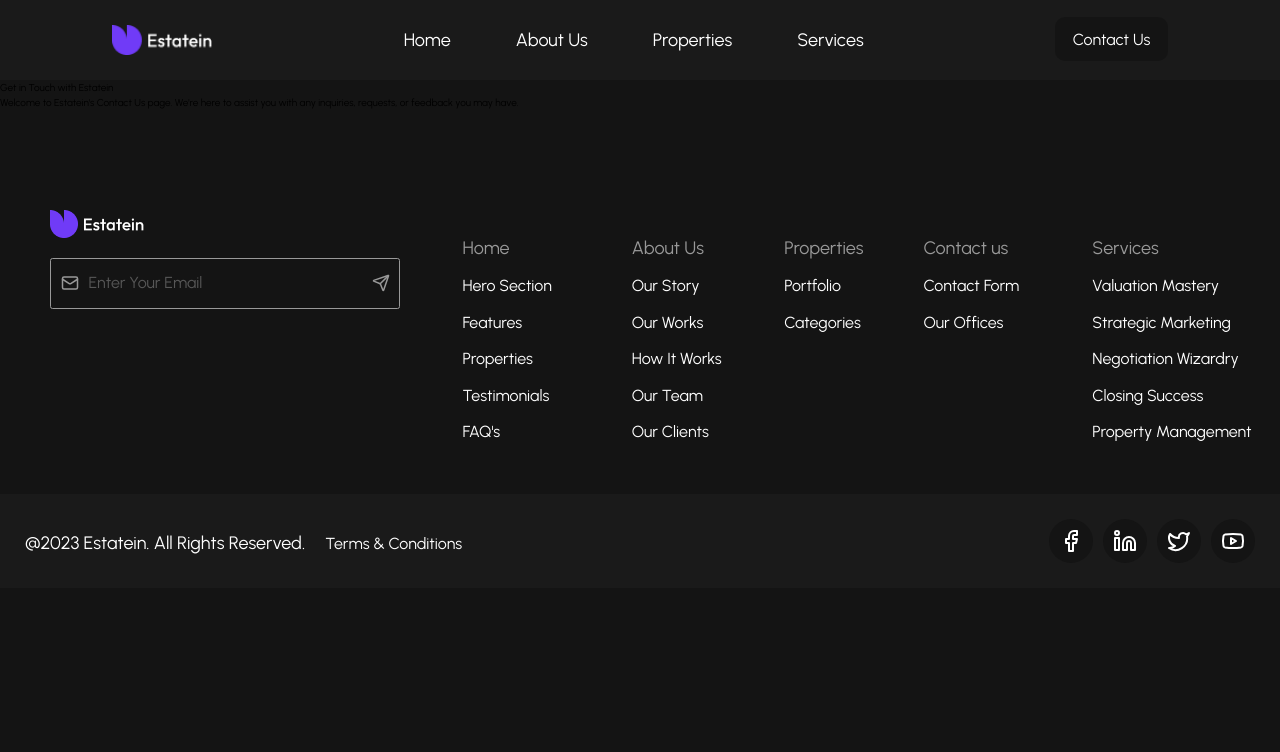
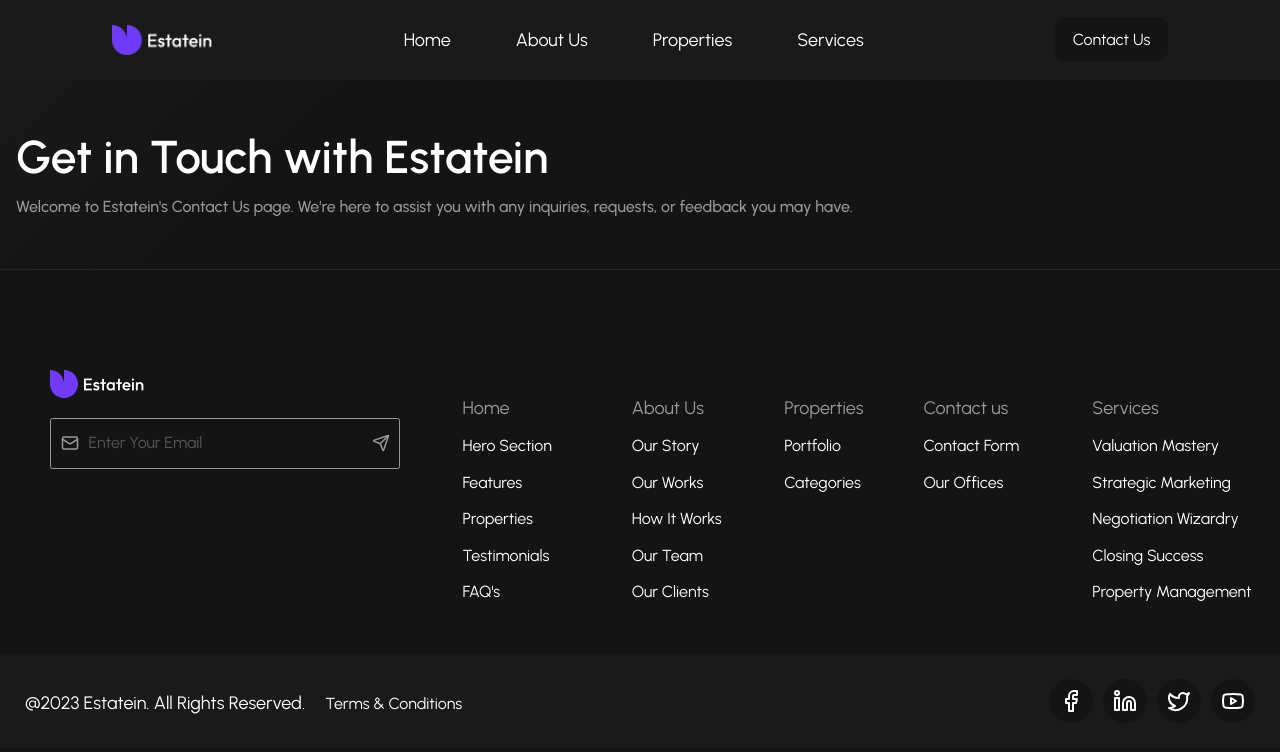
Before and after one commit to beqa200/real-estate-collab, a React (Vite) app: page /contact in a window 1280 px wide. Shown: the top 752 px of the page. Built offline with nearby package versions, Linux system fonts and the light colour scheme.

Commit message:
add the styles for GetInTouch.tsx file

```diff
--- a/src/components/contact/GetInTouch.tsx
+++ b/src/components/contact/GetInTouch.tsx
@@ -2,9 +2,9 @@ import React from "react";
 
 const GetInTouch: React.FC = () => {
   return (
-    <div>
-      <h1>Get in Touch with Estatein</h1>
-      <p>
+    <div className="py-[5rem] px-[1.6rem] bg-get-in-tourch-gradient border-b-1 border-[#262626]">
+      <h1 className="title">Get in Touch with Estatein</h1>
+      <p className="about mt-[1rem]">
         Welcome to Estatein's Contact Us page. We're here to assist you with any
         inquiries, requests, or feedback you may have.
       </p>
--- a/src/index.css
+++ b/src/index.css
@@ -27,6 +27,10 @@ body {
     .bg-custom-gradient {
       background-image: linear-gradient(143deg, #262626 -73%, rgba(38, 38, 38, 0) 19%);
 
+    }
+
+    .bg-get-in-tourch-gradient {
+        background-image: linear-gradient(139deg, #262626 -62%, rgba(38, 38, 38, 0) 24%)
     }
 
     .custom-shadow {
```
